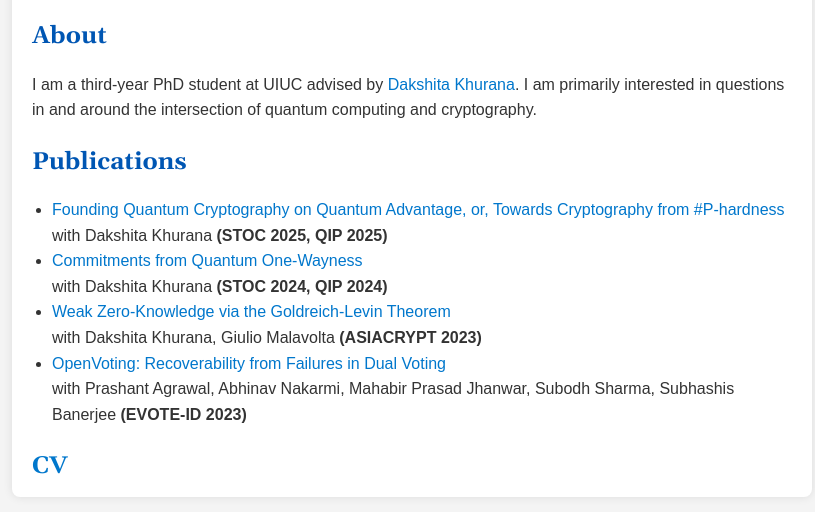
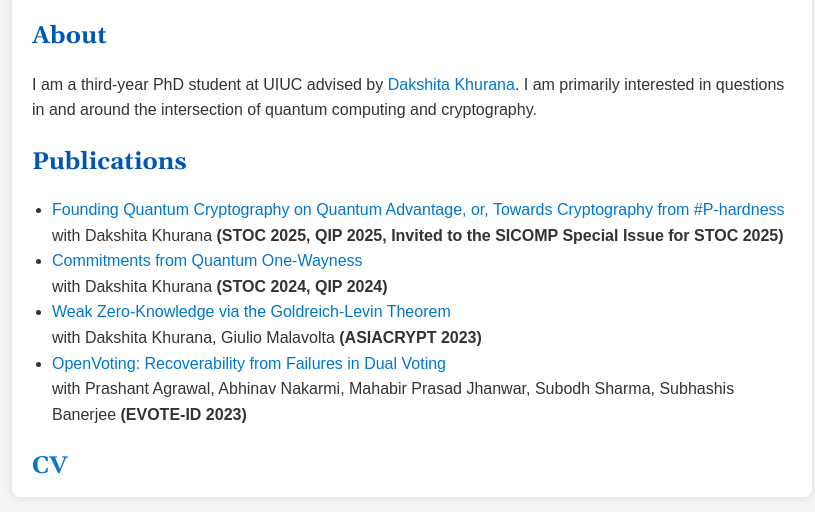
Before and after one commit to kabirtomer/kabirtomer.github.io, a plain HTML site: page index.html in a window 1280 px wide. Shown: the part 138-650 px from the top of the page, without its empty margins (228-1043 px from the left). Drawn offline with nearby package versions, Linux system fonts and the light colour scheme.

Commit message:
Update index.html

```diff
--- a/index.html
+++ b/index.html
@@ -69,7 +69,7 @@
         <ul>
             <li>
                 <a href="https://eprint.iacr.org/2024/1490" class="publication-title">Founding Quantum Cryptography on Quantum Advantage, or, Towards Cryptography from #P-hardness</a>
-                <div class="co-authors">with Dakshita Khurana <strong>(STOC 2025, QIP 2025)</strong></div>
+                <div class="co-authors">with Dakshita Khurana <strong>(STOC 2025, QIP 2025, Invited to the SICOMP Special Issue for STOC 2025)</strong></div>
             </li>
             <li>
                 <a href="https://eprint.iacr.org/2023/1620" class="publication-title">Commitments from Quantum One-Wayness</a>
```
